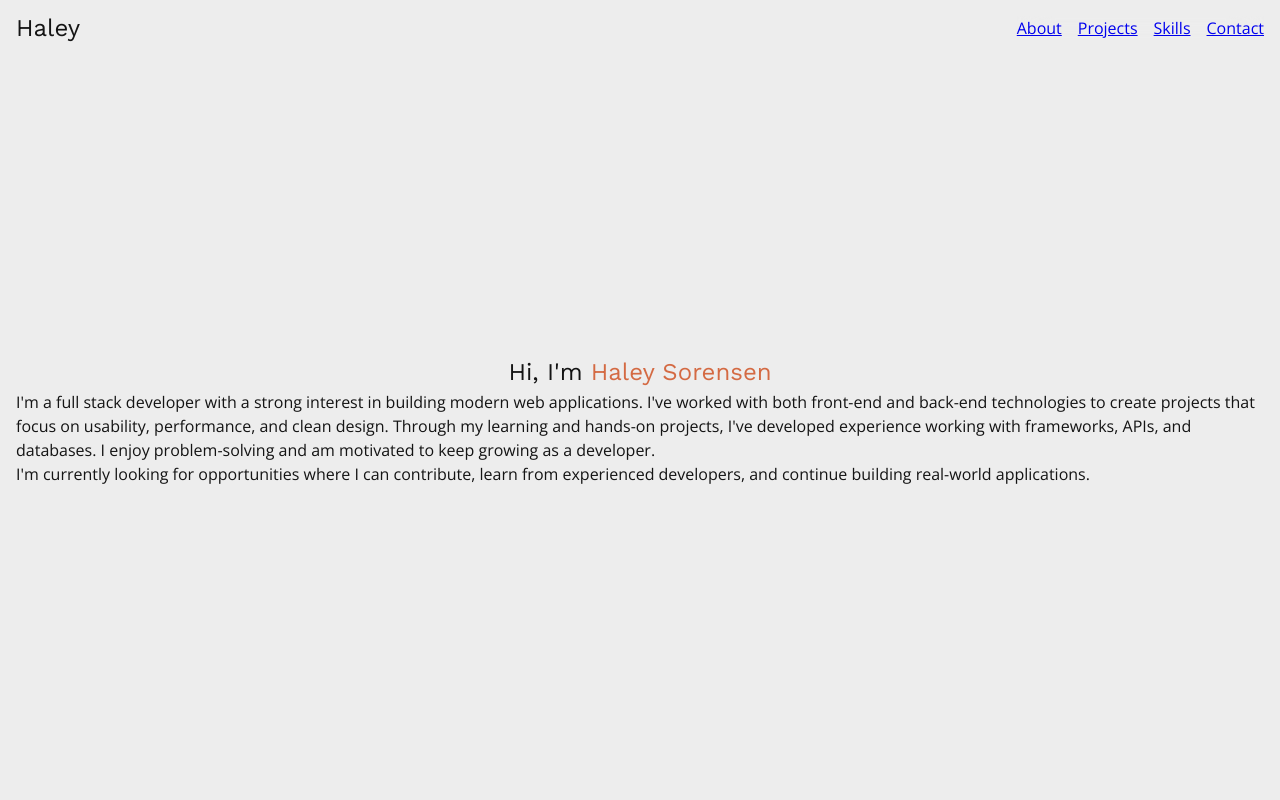
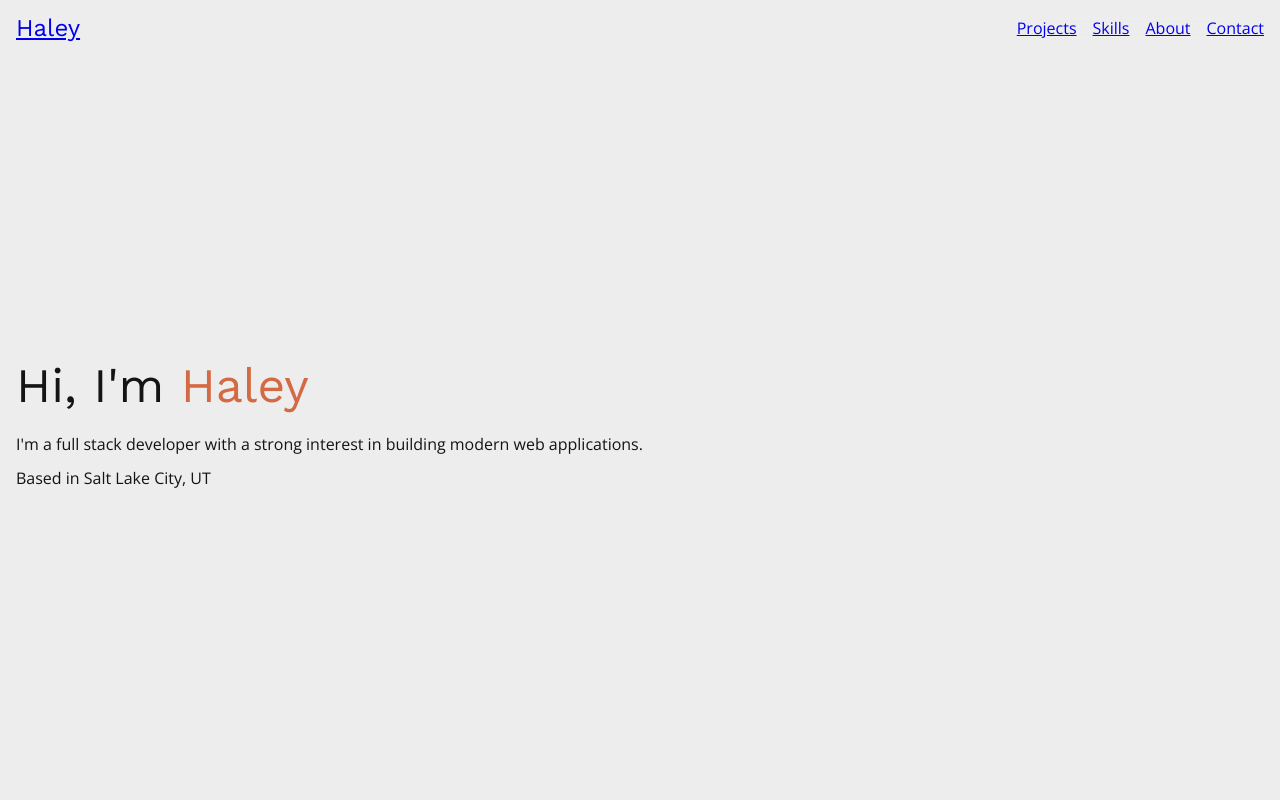
Before and after one commit to Hsoren31/Hsoren31.github.io, a React (Vite) app: page / in a window 1280 px wide. Shown: the top 800 px of the page. Built offline with nearby package versions, Linux system fonts and the light colour scheme.

Commit message:
FEAT: move about me next to contact section
The home section is shorter and more concise. Moved a more in depth
about me description next to the contact section.

```diff
--- a/src/App.css
+++ b/src/App.css
@@ -7,11 +7,21 @@ main > section:last-child {
   min-height: calc(100vh - 106px);
 }
 
+#Home,
 #About {
   display: flex;
   flex-direction: column;
   justify-content: center;
-  align-items: center;
+  align-items: start;
+  gap: 10px;
+}
+
+main {
+  max-width: 1280px;
+}
+
+#Home h1 {
+  font-size: 3rem;
 }
 
 .accent_color {
--- a/src/App.jsx
+++ b/src/App.jsx
@@ -13,22 +13,15 @@ function App() {
     <>
       <Header />
       <main>
-        <section id="About">
+        <section id="Home">
           <h1>
-            Hi, I'm <span className="accent_color">Haley Sorensen</span>
+            Hi, I'm <span className="accent_color">Haley</span>
           </h1>
           <p>
-            I'm a full stack developer with a strong interest in building modern
-            web applications. I've worked with both front-end and back-end
-            technologies to create projects that focus on usability,
-            performance, and clean design. Through my learning and hands-on
-            projects, I've developed experience working with frameworks, APIs,
-            and databases. I enjoy problem-solving and am motivated to keep
-            growing as a developer. <br />
-            I'm currently looking for opportunities where I can contribute,
-            learn from experienced developers, and continue building real-world
-            applications.
+            I'm a <span>full stack developer</span> with a strong interest in
+            building modern web applications.
           </p>
+          <p>Based in Salt Lake City, UT</p>
         </section>
         <section id="Projects">
           <h2>Projects</h2>
@@ -142,6 +135,22 @@ function App() {
             </div>
           </div>
         </section>
+        <section id="About">
+          <h1>About Me</h1>
+          <p>
+            My name is Haley Sorensen. I'm a self-taught full stack developer
+            who enjoys building practical, user-focused applications and
+            continuously learning new technologies. I've worked across both
+            front-end and back-end development and enjoy the process of turning
+            ideas into functional, reliable software.
+          </p>
+          <p>
+            I love learning new things and technologies. I am always gathering
+            inspiration from games to apply to my work. I'm curious and
+            passionate am looking for opportunities to grow as a developer and
+            take on new challenges.
+          </p>
+        </section>
         <section id="Contact">
           <h3 className="accent_color">Get in Touch</h3>
           <p id="contact_links">
--- a/src/components/Header.jsx
+++ b/src/components/Header.jsx
@@ -9,7 +9,9 @@ export default function Header() {
   return (
     <header>
       <div>
-        <h2>Haley</h2>
+        <h2>
+          <a href="#Home">Haley</a>
+        </h2>
       </div>
 
       <button
@@ -26,11 +28,6 @@ export default function Header() {
           className={`primary-navigation ${hamburgerOpen ? "open" : "close"}`}
         >
           <li>
-            <a href="#About" onClick={toggleHamburger}>
-              About
-            </a>
-          </li>
-          <li>
             <a href="#Projects" onClick={toggleHamburger}>
               Projects
             </a>
@@ -38,6 +35,11 @@ export default function Header() {
           <li>
             <a href="#Skills" onClick={toggleHamburger}>
               Skills
+            </a>
+          </li>
+          <li>
+            <a href="#About" onClick={toggleHamburger}>
+              About
             </a>
           </li>
           <li>
```
